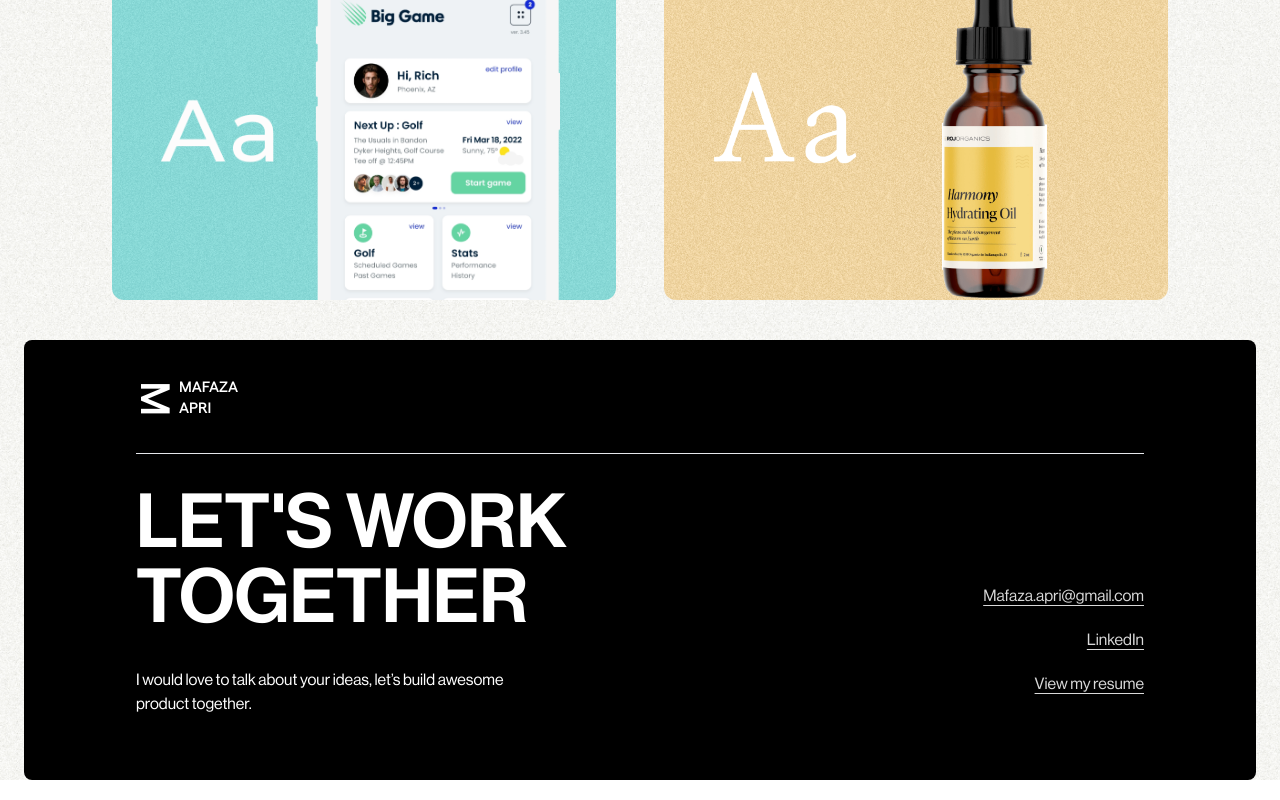
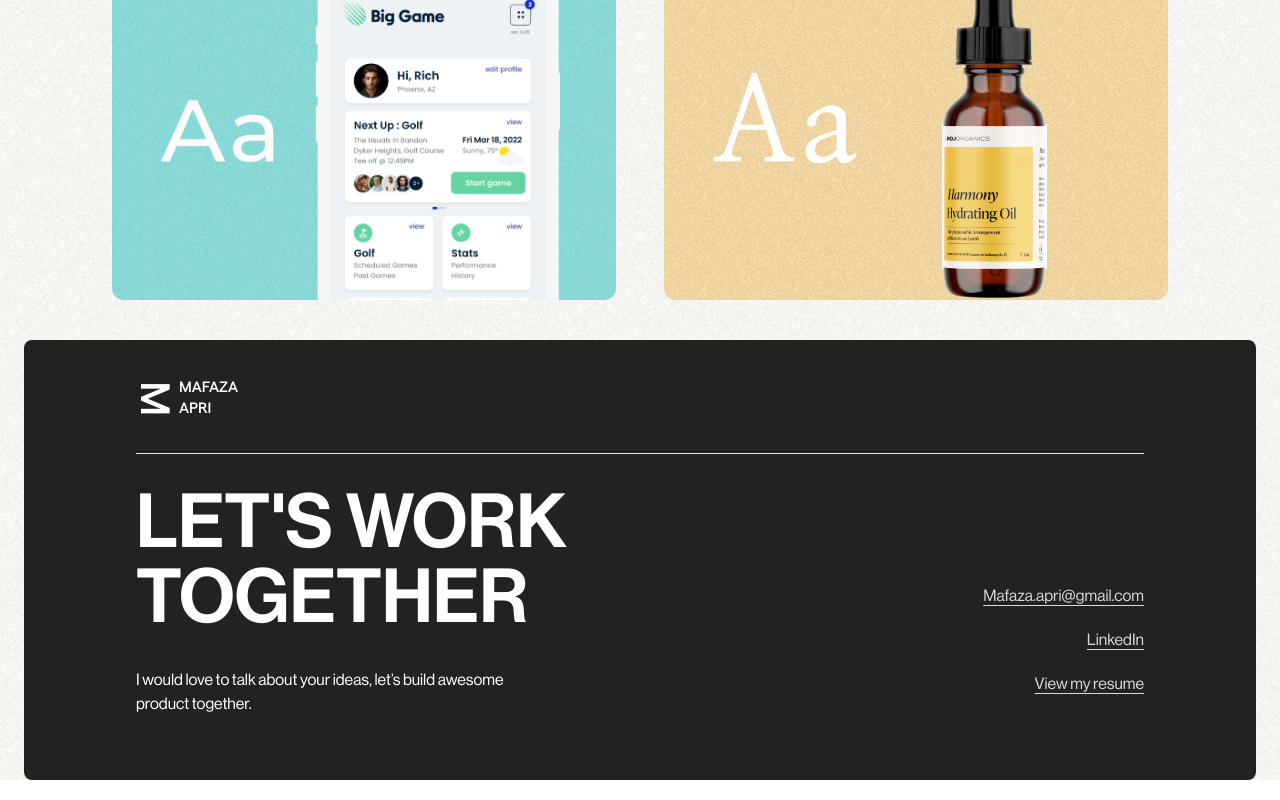
Before and after one commit to mafazaapri/mafazaapri.github.io, a React (Vite) app: page /#/ in a window 1280 px wide. Shown: the part 2434-3234 px from the top of the page. Built offline with nearby package versions, Linux system fonts and the light colour scheme.

Commit message:
Update Footer.jsx

```diff
--- a/src/components/Footer.jsx
+++ b/src/components/Footer.jsx
@@ -4,7 +4,7 @@ import Logo from "./Logo";
 
 export default function Footer() {
   return (
-    <footer className="bg-[#000000] rounded-lg mx-6 mb-5">
+    <footer className="bg-[#222222] rounded-lg mx-6 mb-5">
       <div className="container">
         <div className="pt-7 pb-16">
           <Logo isLight={true} className="mr-auto" />
```
